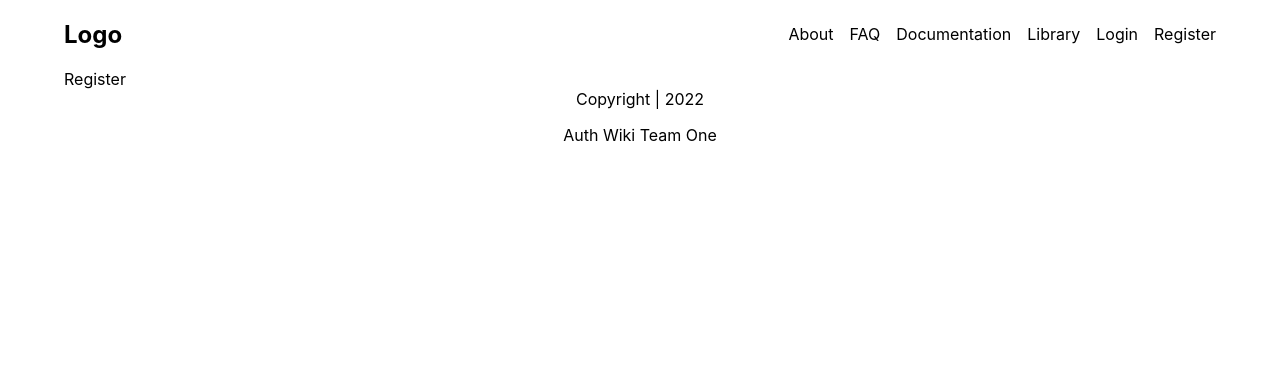
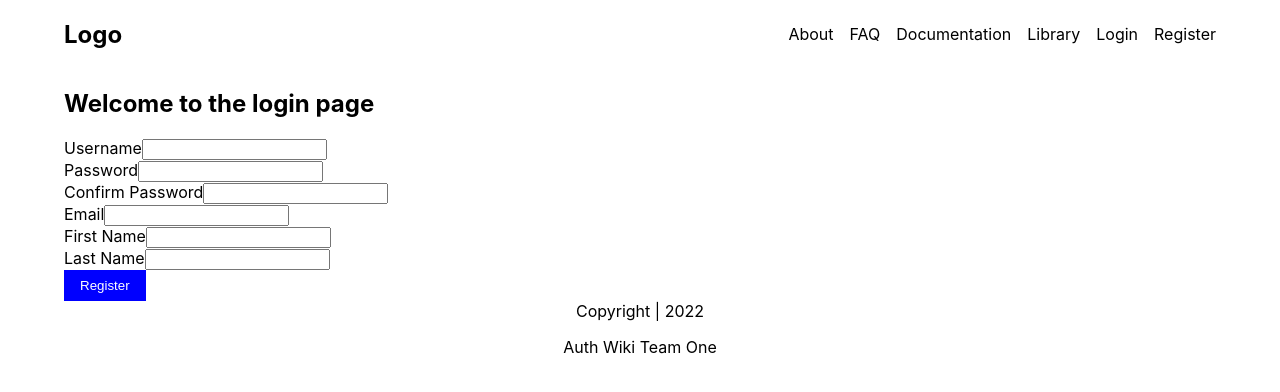
Before and after one commit to zuri-training/auth_wiki_team_1_project, a Next.js app in the folder frontend/: page /account/register in a window 1280 px wide. Shown: the top 392 px of the page. Built offline with nearby package versions, Linux system fonts and the light colour scheme.

Commit message:
worked on logic and register pages

```diff
--- /dev/null
+++ b/frontend/config/index.js
@@ -0,0 +1,2 @@
+export const AUTH_URL =
+  process.env.NEXT_PUBLIC_AUTH_URL || "http://44.200.228.61";
--- /dev/null
+++ b/frontend/context/AuthContext.js
@@ -0,0 +1,56 @@
+import { createContext, useState, useEffect } from "react";
+import { useRouter } from "next/router";
+import { toast } from "react-toastify";
+import { AUTH_URL } from "../config/index";
+
+const AuthContext = createContext();
+
+export const AuthProvider = ({ children }) => {
+  // create authentication states
+  const [user, setUser] = useState(null);
+  const [userTokens, setUserTokens] = useState([]);
+  const [error, setError] = useState(null);
+  const [loading, setLoading] = useState(false);
+  const router = useRouter();
+
+  // create login handler
+  const login = async ({ username, password }) => {
+    setLoading(true);
+    const res = await fetch(`${AUTH_URL}/api/login/`, {
+      method: "POST",
+      headers: {
+        "Content-Type": "application/json",
+      },
+      body: JSON.stringify({
+        username,
+        password,
+      }),
+    });
+
+    const data = await res.json();
+
+    if (res.ok) {
+      setLoading(false);
+      localStorage.setItem("tokens", JSON.stringify(data));
+      router.push("/library");
+      console.log(data);
+    } else {
+      setLoading(false);
+      toast.error(data.detail);
+      return;
+    }
+  };
+
+  //create register handler
+  const register = async (userData) => {
+    console.log(userData);
+  };
+
+  return (
+    <AuthContext.Provider value={{ user, error, loading, login, register }}>
+      {children}
+    </AuthContext.Provider>
+  );
+};
+
+export default AuthContext;
--- a/frontend/package.json
+++ b/frontend/package.json
@@ -12,7 +12,9 @@
     "next": "12.2.3",
     "react": "18.2.0",
     "react-dom": "18.2.0",
-    "react-icons": "^4.4.0"
+    "react-icons": "^4.4.0",
+    "react-loader-spinner": "^5.1.7-beta.1",
+    "react-toastify": "^9.0.7"
   },
   "devDependencies": {
     "eslint": "8.20.0",
--- a/frontend/pages/_app.js
+++ b/frontend/pages/_app.js
@@ -1,11 +1,17 @@
 import Layout from "../components/Layout";
+import { AuthProvider } from "../context/AuthContext";
+import { ToastContainer } from "react-toastify";
+import "react-toastify/dist/ReactToastify.css";
 import "../styles/globals.css";
 
 function MyApp({ Component, pageProps }) {
   return (
-    <Layout>
-      <Component {...pageProps} />
-    </Layout>
+    <AuthProvider>
+      <Layout>
+        <Component {...pageProps} />
+        <ToastContainer />
+      </Layout>
+    </AuthProvider>
   );
 }
 
--- a/frontend/pages/account/register.js
+++ b/frontend/pages/account/register.js
@@ -1,5 +1,119 @@
+import React from "react";
+import { useState, useContext } from "react";
+import { ThreeDots } from "react-loader-spinner";
+import { toast } from "react-toastify";
+import AuthContext from "../../context/AuthContext";
+
 const Register = () => {
-  return <div>Register</div>;
+  const [formData, setFormData] = useState({
+    username: "",
+    password1: "",
+    password2: "",
+    email: "",
+    first_name: "",
+    last_name: "",
+  });
+
+  // extract login function from context
+  const { register, loading } = useContext(AuthContext);
+
+  // destructure login data from state
+  const { username, password1, password2, email, first_name, last_name } =
+    formData;
+
+  // create function to handle input onChange
+  const onChange = (e) => {
+    setFormData((prevState) => {
+      return {
+        ...prevState,
+        [e.target.name]: e.target.value,
+      };
+    });
+  };
+
+  const onSubmit = (e) => {
+    e.preventDefault();
+    if (password1 !== password2) {
+      toast.error("Please ensure that passwords match");
+      return;
+    } else if (
+      !username ||
+      !password1 ||
+      password2 ||
+      !email ||
+      !first_name ||
+      !last_name
+    ) {
+      toast.error("Please complete all fields");
+      return;
+    }
+    register(formData);
+  };
+  return (
+    <div>
+      <h2>Welcome to the login page</h2>
+
+      <form onSubmit={onSubmit}>
+        <div className="form_group">
+          <label htmlFor="username">Username</label>
+          <input
+            type="text"
+            value={username}
+            name="username"
+            onChange={onChange}
+          />
+        </div>
+        <div className="form_group">
+          <label htmlFor="password1">Password</label>
+          <input
+            type="text"
+            value={password1}
+            name="password1"
+            onChange={onChange}
+          />
+        </div>
+        <div className="form_group">
+          <label htmlFor="password2">Confirm Password</label>
+          <input
+            type="text"
+            value={password2}
+            name="password2"
+            onChange={onChange}
+          />
+        </div>
+        <div className="form_group">
+          <label htmlFor="email">Email</label>
+          <input type="email" value={email} name="email" onChange={onChange} />
+        </div>
+        <div className="form_group">
+          <label htmlFor="first_name">First Name</label>
+          <input
+            type="text"
+            value={first_name}
+            name="first_name"
+            onChange={onChange}
+          />
+        </div>
+        <div className="form_group">
+          <label htmlFor="last_name">Last Name</label>
+          <input
+            type="text"
+            value={last_name}
+            name="last_name"
+            onChange={onChange}
+          />
+        </div>
+
+        <button type="submit" className="btn">
+          {loading ? (
+            <ThreeDots color="#FFF" height={40} width={40} />
+          ) : (
+            "Register"
+          )}
+        </button>
+      </form>
+    </div>
+  );
 };
 
 export default Register;
--- a/frontend/styles/globals.css
+++ b/frontend/styles/globals.css
@@ -23,3 +23,10 @@ ul li {
   max-width: 90%;
   margin: 0 auto;
 }
+
+.btn {
+  background-color: blue;
+  padding: 0.5rem 1rem;
+  color: #fff;
+  border: none;
+}
```
Also changed, not shown: frontend/pages/account/login.js (+78 -1 lines), frontend/.eslintrc.json (added), 2 other files (tests, documents, lock files or other folders).
